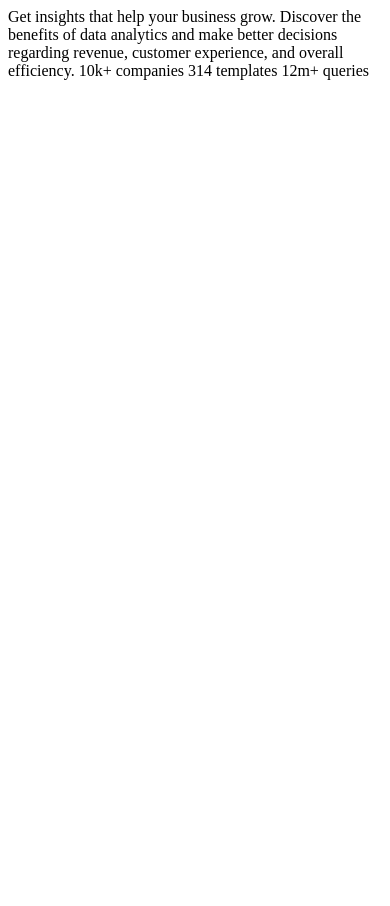
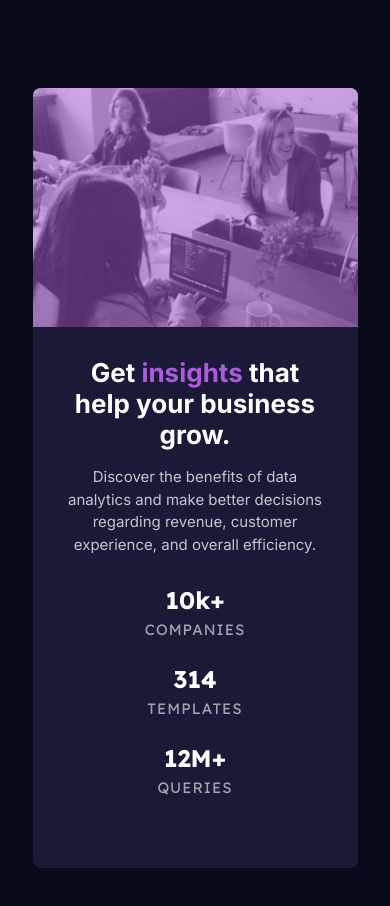
Before and after one commit to readj4vvat/FrDMentor, a website: page stats-preview-card-component-main/index.html in a window 390 px wide. Before the commit the page ends 844 px from the top, so only its background shows below. Drawn offline with nearby package versions, Linux system fonts and the light colour scheme; files that its build step writes are made by us from their sources.

Commit message:
finished mobile UI

```diff
--- a/stats-preview-card-component-main/index.html
+++ b/stats-preview-card-component-main/index.html
@@ -13,21 +13,44 @@
   <link
     href="https://fonts.googleapis.com/css2?family=Inter:wght@100..900&family=Lexend+Deca:wght@100..900&display=swap"
     rel="stylesheet">
-
+  <link rel="stylesheet" href="./css/main.css">
   <title>Frontend Mentor | Stats preview card component</title>
 
 </head>
 
 <body>
-
-  Get insights that help your business grow.
-
-  Discover the benefits of data analytics and make better decisions regarding revenue, customer
-  experience, and overall efficiency.
-
-  10k+ companies
-  314 templates
-  12m+ queries
+  <div class="card">
+    <div class="card__image"> <img src="./images/image-header-mobile.jpg" srcset="./images/image-header-desktop.jpg 2x"
+        alt="image-header">
+      <div class="card__image__overlay"></div>
+    </div>
+    <div class="card__body">
+      <h1 class="card__body__title"> Get <span class="card__body__title__accent">insights</span> that help your business
+        grow.</h1>
+      <p class="card__body__text">Discover the benefits of data analytics and make better decisions regarding revenue,
+        customer
+        experience, and overall efficiency.
+      </p>
+      <ul class="card__body__list-group">
+        <li class="card__body__list-item">
+          <span class="card__body__list-item__stat">10k+</span>
+          <h2 class="card__body__list-item__heading">companies</h2>
+        </li>
+      </ul>
+      <ul class="card__body__list-group">
+        <li class="card__body__list-item">
+          <span class="card__body__list-item__stat">314</span>
+          <h2 class="card__body__list-item__heading">templates</h2>
+        </li>
+      </ul>
+      <ul class="card__body__list-group">
+        <li class="card__body__list-item">
+          <span class="card__body__list-item__stat">12M+</span>
+          <h2 class="card__body__list-item__heading">queries</h2>
+        </li>
+      </ul>
+    </div>
+  </div>
 
 
 </body>
--- a/stats-preview-card-component-main/scss/base/_reset.scss
+++ b/stats-preview-card-component-main/scss/base/_reset.scss
@@ -1 +1,107 @@
-//reset
+*,
+*:before,
+*:after {
+  box-sizing: border-box;
+}
+
+html,
+body,
+div,
+span,
+object,
+iframe,
+figure,
+h1,
+h2,
+h3,
+h4,
+h5,
+h6,
+p,
+blockquote,
+pre,
+a,
+code,
+em,
+img,
+small,
+strike,
+strong,
+sub,
+sup,
+tt,
+b,
+u,
+i,
+ol,
+ul,
+li,
+fieldset,
+form,
+label,
+table,
+caption,
+tbody,
+tfoot,
+thead,
+tr,
+th,
+td,
+main,
+canvas,
+embed,
+footer,
+header,
+nav,
+section,
+video {
+  margin: 0;
+  padding: 0;
+  border: 0;
+  font-size: 100%;
+  font: inherit;
+  vertical-align: baseline;
+  text-rendering: optimizeLegibility;
+  -webkit-font-smoothing: antialiased;
+  text-size-adjust: none;
+}
+
+footer,
+header,
+nav,
+section,
+main {
+  display: block;
+}
+
+body {
+  line-height: 1;
+}
+
+ol,
+ul {
+  list-style: none;
+}
+
+blockquote,
+q {
+  quotes: none;
+}
+
+blockquote:before,
+blockquote:after,
+q:before,
+q:after {
+  content: "";
+  content: none;
+}
+
+table {
+  border-collapse: collapse;
+  border-spacing: 0;
+}
+
+input {
+  -webkit-appearance: none;
+  border-radius: 0;
+}
--- a/stats-preview-card-component-main/scss/main.scss
+++ b/stats-preview-card-component-main/scss/main.scss
@@ -1 +1,82 @@
-//main
+@use "base/reset";
+@use "utils/colors" as c;
+
+body {
+  display: flex;
+  justify-content: center;
+  align-items: center;
+  height: 100%;
+  background-color: c.$very-dark-blue;
+}
+
+.card {
+  width: min(100% - 50px, 325px);
+  height: 780px;
+  margin: 88px 0;
+  border-radius: 8px;
+  overflow: hidden;
+  background-color: c.$dark-desaturated-blue;
+  &__image {
+    position: relative;
+    img {
+      display: block;
+      width: 100%;
+    }
+    &__overlay {
+      position: absolute;
+      top: 0;
+      width: 100%;
+      height: 100%;
+      background-color: c.$soft-violet;
+      opacity: 0.5;
+    }
+  }
+  &__body {
+    padding: 30px;
+    &__title {
+      color: c.$white;
+      font-family: "Inter";
+      font-weight: 700;
+      font-size: 26px;
+      line-height: 1.2;
+      text-align: center;
+      margin-bottom: 16px;
+      &__accent {
+        color: c.$soft-violet;
+      }
+    }
+    &__text {
+      color: c.$main-paragraph;
+      font-family: "Inter";
+      font-size: 15px;
+      font-weight: 400;
+      text-align: center;
+      line-height: 1.5;
+      margin-bottom: 32px;
+    }
+    &__list {
+      &-group {
+        text-align: center;
+      }
+      &-item {
+        font-family: "Lexend Deca", sans-serif;
+        display: flex;
+        flex-direction: column;
+        gap: 10px;
+        margin-bottom: 30px;
+        &__stat {
+          color: c.$white;
+          font-size: 24px;
+          font-weight: 700;
+        }
+        &__heading {
+          color: c.$stat-headings;
+          text-transform: uppercase;
+          font-size: 15px;
+          letter-spacing: 1px;
+          font-weight: 400;
+        }
+      }
+    }
+  }
+}
--- a/stats-preview-card-component-main/scss/utils/_colors.scss
+++ b/stats-preview-card-component-main/scss/utils/_colors.scss
@@ -1 +1,8 @@
 //colors
+$very-dark-blue: hsl(233, 47%, 7%);
+$dark-desaturated-blue: hsl(244, 38%, 16%);
+$soft-violet: hsl(277, 64%, 61%);
+
+$white: hsl(0, 0%, 100%);
+$main-paragraph: hsla(0, 0%, 100%, 0.75);
+$stat-headings: hsla(0, 0%, 100%, 0.6);
```
